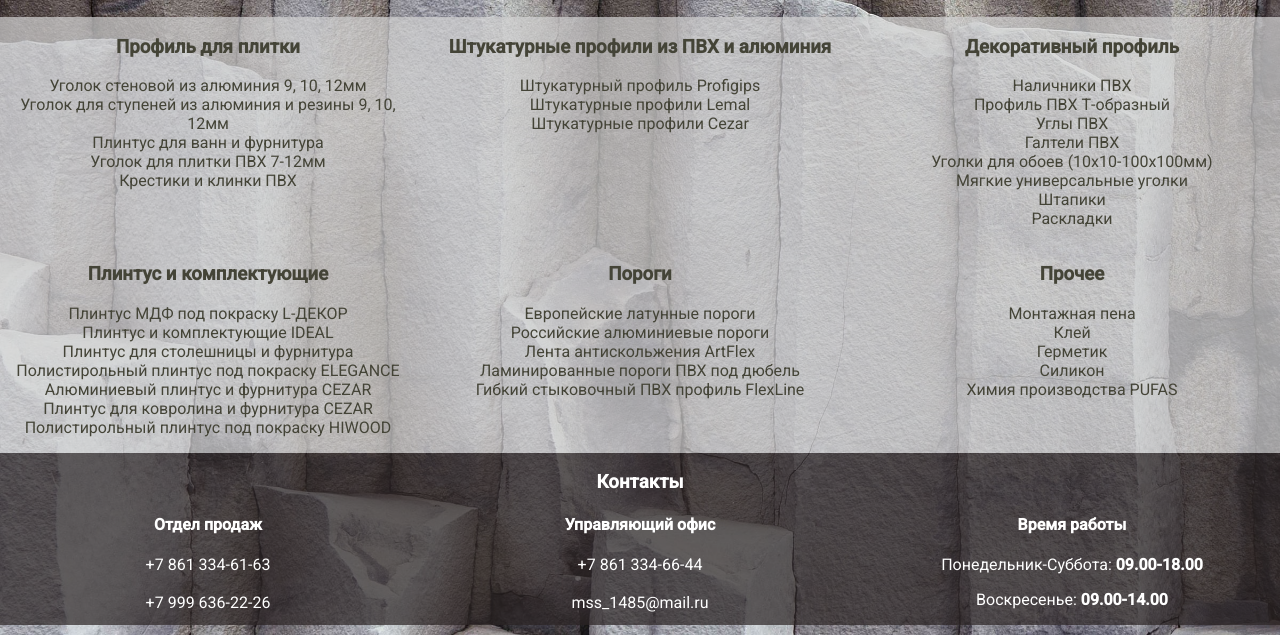
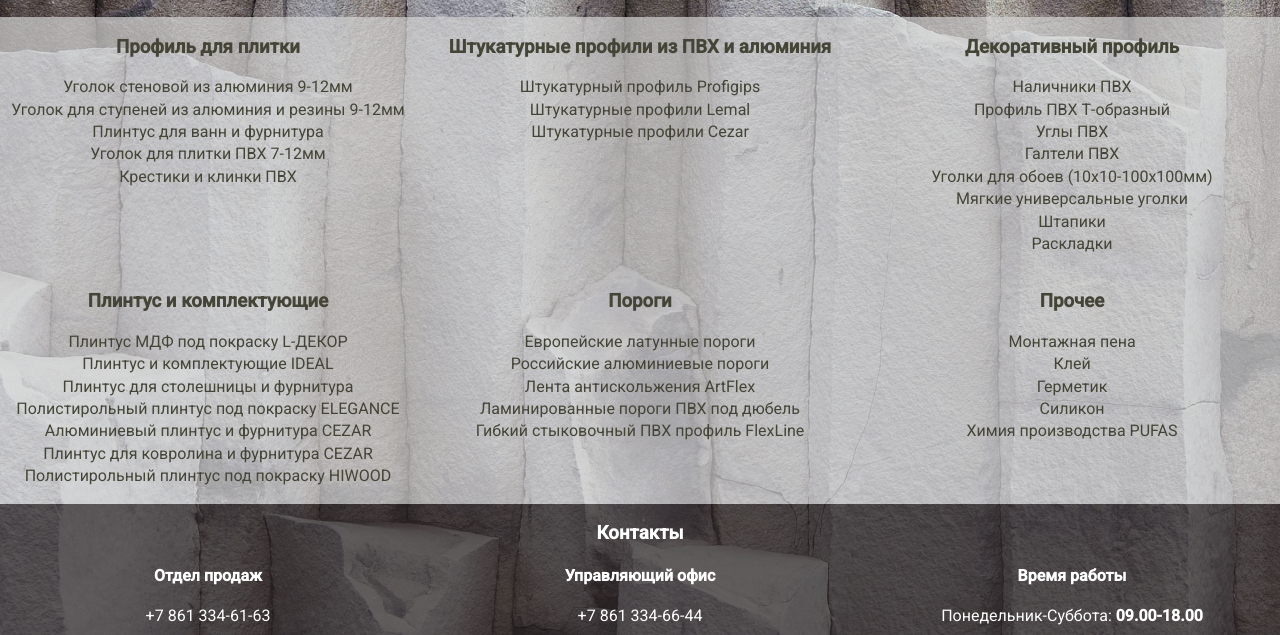
Before and after one commit to ValeronS/monolit, a plain HTML site: page index.html in a window 1280 px wide. Shown: the part 165-800 px from the top of the page. Drawn offline with nearby package versions, Linux system fonts and the light colour scheme.

Commit message:
Line-height

```diff
--- a/index.html
+++ b/index.html
@@ -35,8 +35,8 @@
       <section id="profil" class="col-lg-4">
         <h3 class="center-lg">Профиль для плитки</h3>
         <ul class="center-lg">
-          <li>Уголок стеновой из алюминия 9, 10, 12мм</li>
-          <li>Уголок для ступеней из алюминия и резины 9, 10, 12мм</li>
+          <li>Уголок стеновой из алюминия 9-12мм</li>
+          <li>Уголок для ступеней из алюминия и резины 9-12мм</li>
           <li>Плинтус для ванн и фурнитура</li>
           <li>Уголок для плитки ПВХ 7-12мм</li>
           <li>Крестики и клинки ПВХ</li>
@@ -132,6 +132,7 @@
         <h4>Время работы</h4>
         <p>Понедельник-Суббота: <b>09.00-18.00</b></p>
         <p>Воскресенье: <b>09.00-14.00</b></p>
+        <hr class="hr_time"/>
       </div>
 
       <div class="adress center-xs col-xs-12">
--- a/style.css
+++ b/style.css
@@ -48,8 +48,14 @@ hr {
     display: none;
   }
 }
+@media screen and (min-width: 640px) {
+  .hr_time {
+    display: none;
+  }
+}
 li {
   list-style-type: none;
+  line-height: 1.4;
 }
 ul {
   margin-left: 0; /* Отступ слева в браузере IE и Opera */
```
